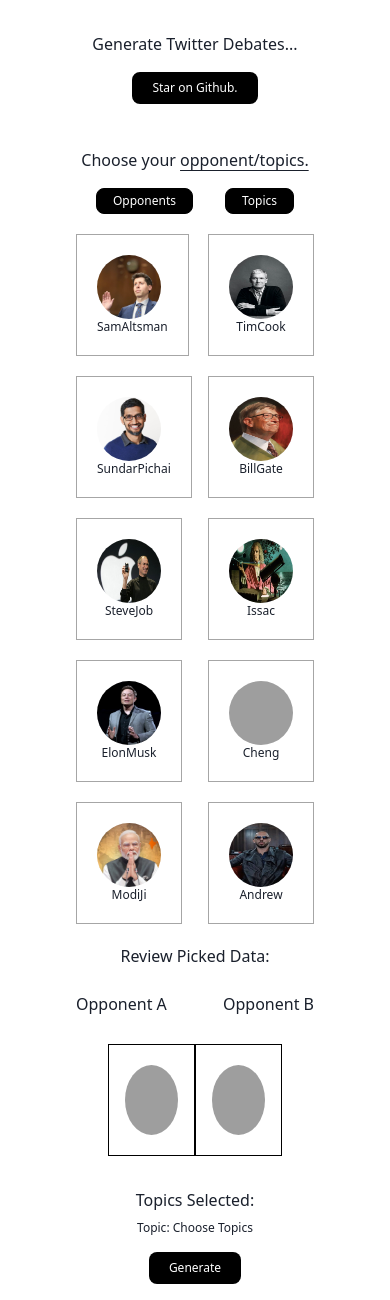
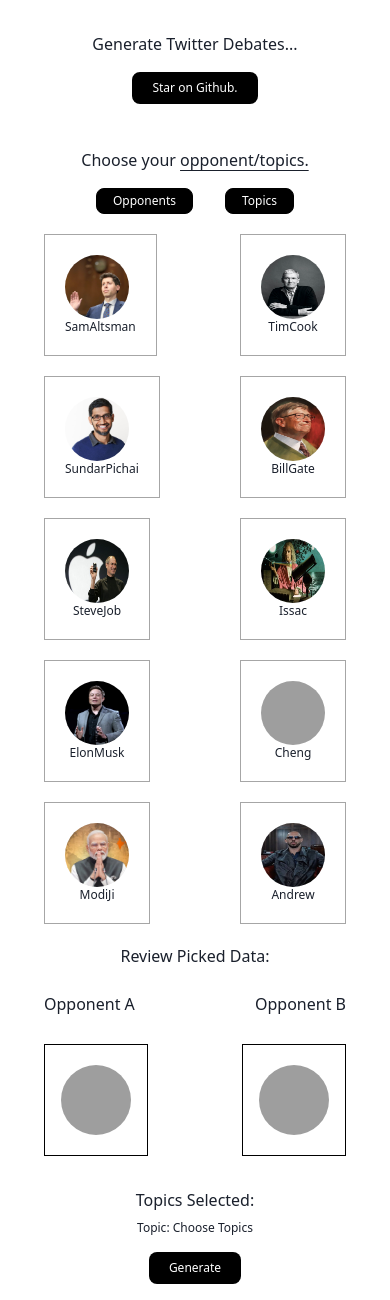
Before and after one commit to manishSharma1-dev/twitter-Debate, a React (Vite) app: page / in a window 390 px wide. Built offline with nearby package versions, Linux system fonts and the light colour scheme; grey boxes are pictures that could not be loaded.

Commit message:
small screen reponsive issue fix

```diff
--- a/src/components/Debate.jsx
+++ b/src/components/Debate.jsx
@@ -46,6 +46,8 @@
         }
 
         const data = await response.text();
+
+        console.log("Data from llm fetched")
 
         // Split the text into segments
         const segments = data.split(/\n\s*\n/); // Adjust this based on your text format
--- a/src/components/Opponents.jsx
+++ b/src/components/Opponents.jsx
@@ -77,7 +77,7 @@
 
 
   return (
-    <div className='flex justify-between flex-wrap gap-y-5 gap-x-3 pt-5 md:px-16 xs:px-16' >
+    <div className='flex justify-between flex-wrap gap-y-5 gap-x-3 pt-5 md:px-16 xs:px-8' >
 
       {images.map((image)=>(
         <div className='border border-black border-opacity-35 px-5 py-5' key={image.id} onClick={()=> {
--- a/src/components/PickedData.jsx
+++ b/src/components/PickedData.jsx
@@ -13,12 +13,12 @@
 
   return (
     <div>
-      <div className='flex justify-between px-20 pt-3 xs:pt-6 xs:px-16 md:px-16'>
+      <div className='flex justify-between px-20 pt-3 xs:pt-6 xs:px-8 md:px-16'>
         <p className='text-center'>Opponent A</p>
         <p className='text-center'>Opponent B</p>
       </div>
 
-      <div className='flex justify-between pt-7 px-20 xs:px-24'>
+      <div className='flex justify-between pt-7 px-20 xs:px-8 md:px-16'>
           <div className='border border-black px-4 py-5'>
               <img src={firstImage?firstImage:ProfileIcon } alt='sam-altsman' className='box-for-opponent-and-topic' />
               <p className=' text-xs text-center cursor-text'>{firstImageName}</p>
--- a/src/components/Topics.jsx
+++ b/src/components/Topics.jsx
@@ -57,7 +57,7 @@
 export default function Topics({ props }) {
 
   return (
-    <div className='flex justify-between flex-wrap flex-shrink-0 gap-y-5 gap-x-3 pt-5 md:px-16 xs:px-24'>
+    <div className='flex justify-between flex-wrap flex-shrink-0 gap-y-5 gap-x-3 pt-5 md:px-16 xs:px-8'>
 
       {topicsIdea.map((data,id) => (
         <div className={`text-white px-2 py-1 rounded-md bg-black`} key={id}  onClick={()=> {props(data.data)}}>
```
